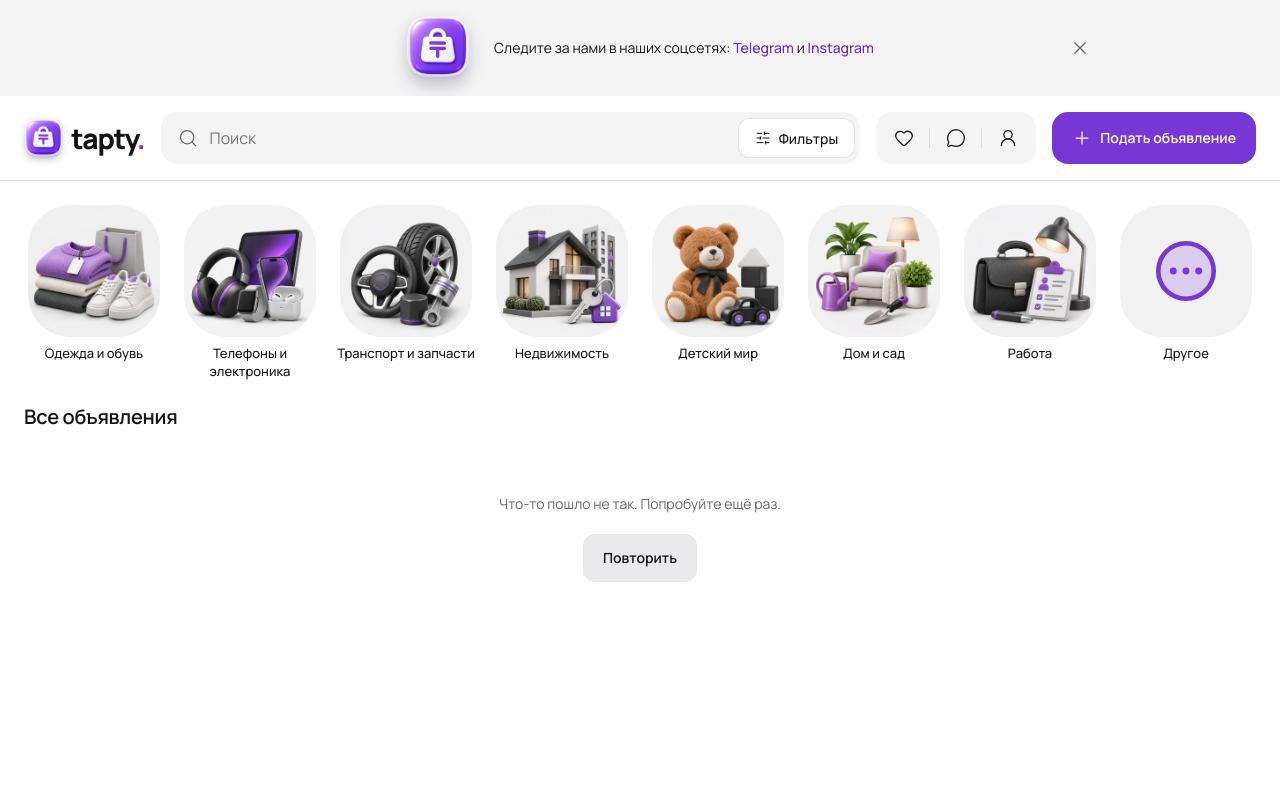
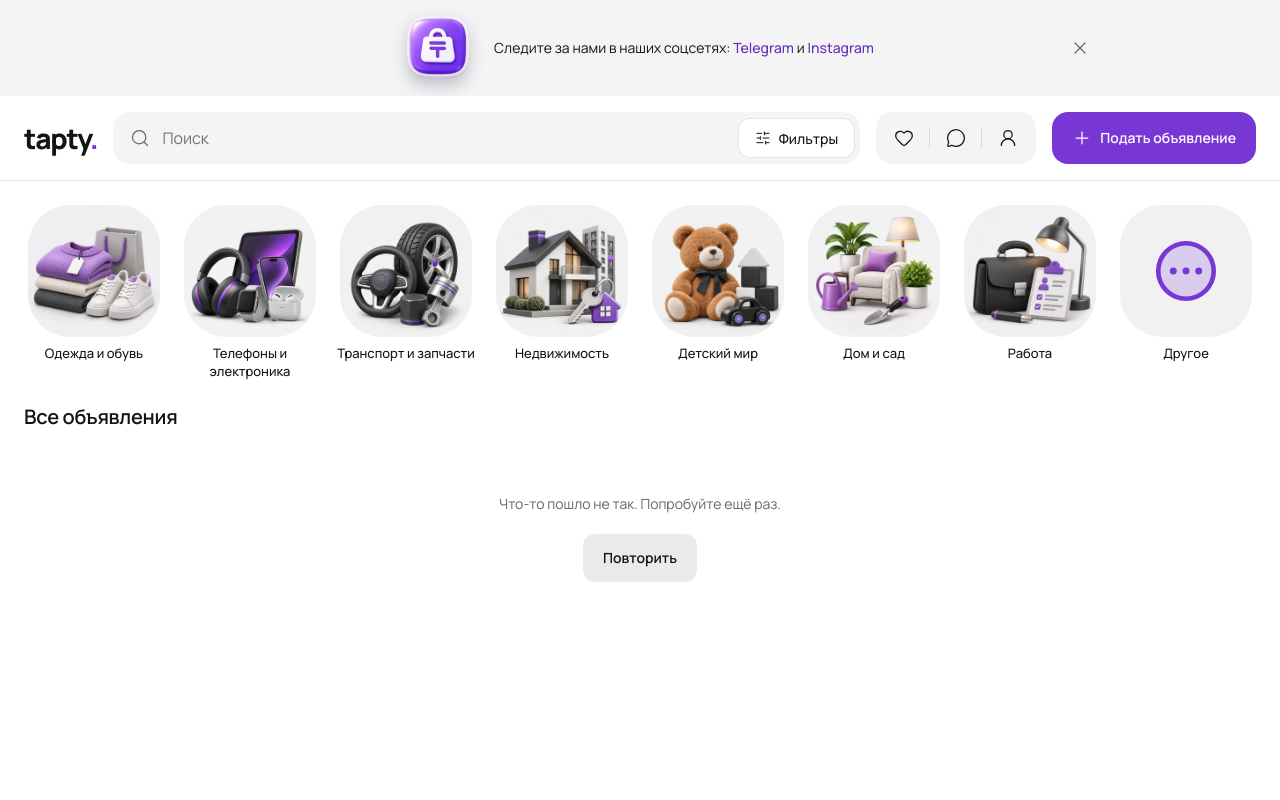
Before and after one commit to gdev49df/Tapty, a website with bundled scripts: page public/index.html in a window 1280 px wide. Shown: the top 800 px of the page. Built offline with nearby package versions, Linux system fonts and the light colour scheme; files whose address does not match are found by name.

Commit message:
Убран значок рядом с названием в шапке и подвале
Co-Authored-By: Claude Sonnet 5.5 <noreply@anthropic.com>
Claude-Session: https://claude.ai/code/session_01LKqLCBntm6sSLV16W11igN

```diff
--- a/public/css/app.css
+++ b/public/css/app.css
@@ -59,8 +59,7 @@ h2 { font-size: 18px; line-height: 1.35; font-weight: 600; }
 .has-footer #view { min-height: 100dvh; padding-bottom: 48px; }
 
 /* ---------- логотип: значок с пакетом и тенге, рядом название ---------- */
-.logo { display: inline-flex; align-items: center; gap: 8px; font-weight: 800; font-size: 24px; letter-spacing: -.045em; line-height: 1; }
-.logo::before { content: ''; width: 1.4em; height: 1.4em; flex: none; background: url('/img/logo.webp') center / contain no-repeat; filter: drop-shadow(0 2px 3px rgba(20, 12, 40, .22)); }
+.logo { display: inline-flex; align-items: center; font-weight: 800; font-size: 24px; letter-spacing: -.045em; line-height: 1; }
 .logo b { color: var(--accent); font-weight: inherit; }
 
 /* ---------- полоса про соцсети ---------- */
--- a/public/sw.js
+++ b/public/sw.js
@@ -1,5 +1,5 @@
 // Оффлайн: оболочка приложения, последние объявления и уже виденные фото.
-const VERSION = 'v27';
+const VERSION = 'v28';
 const SHELL = `shell-${VERSION}`;
 const DATA = `data-${VERSION}`;
 const PHOTOS = `photos-${VERSION}`;
```
Also changed, not shown: README.md.
